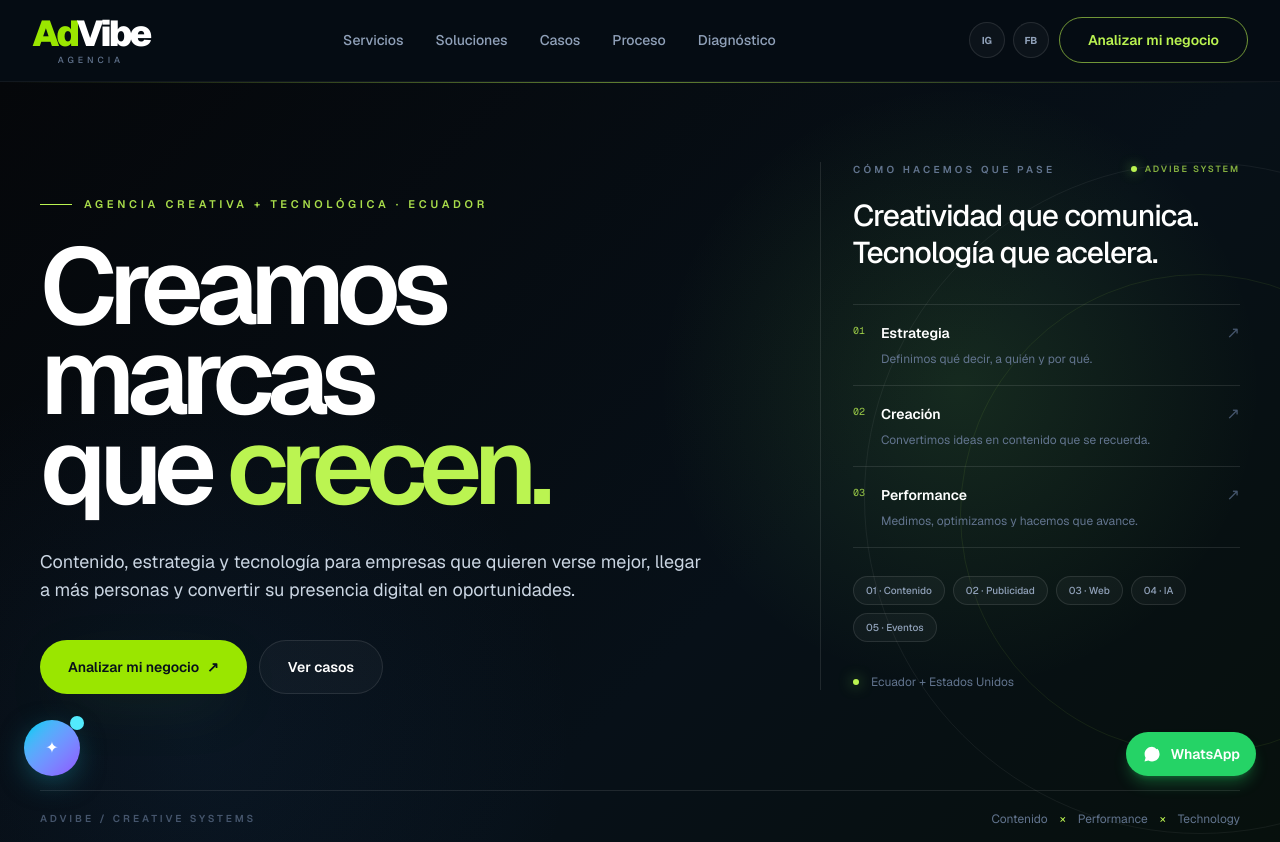
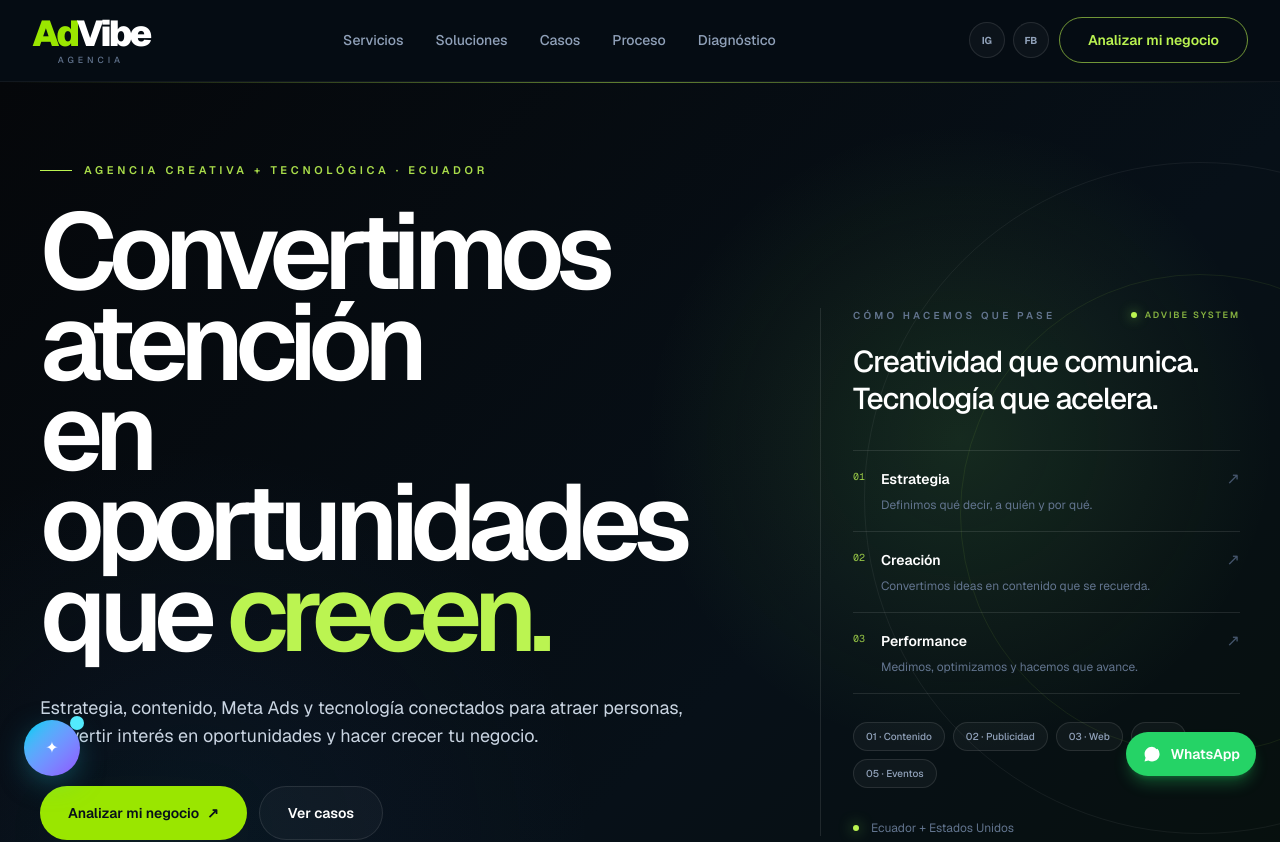
Before and after one commit to pablowebster94-sudo/advibe, a Next.js app: page / in a window 1280 px wide. Shown: the top 842 px of the page. Built offline with nearby package versions, Linux system fonts and the light colour scheme.

Commit message:
Fix hero conversion messaging and CTA anchor

```diff
--- a/components/Hero.tsx
+++ b/components/Hero.tsx
@@ -6,7 +6,7 @@ import Button from "@/components/ui/Button";
 import EventButton from "@/components/EventButton";
 
 const highlights = ["Contenido", "Publicidad", "Web", "IA", "Eventos"];
-const rotatingWords = ["destacan.", "venden.", "crecen."];
+const rotatingWords = ["atraen.", "convierten.", "crecen."];
 const system = [
   { number: "01", title: "Estrategia", text: "Definimos qué decir, a quién y por qué." },
   { number: "02", title: "Creación", text: "Convertimos ideas en contenido que se recuerda." },
@@ -37,8 +37,8 @@ export default function Hero() {
               <span className="h-px w-8 bg-lime-300" /> Agencia creativa + tecnológica · Ecuador
             </p>
             <h1 className="max-w-5xl text-[clamp(3.7rem,8.4vw,8.4rem)] font-semibold leading-[0.84] tracking-[-0.075em] text-white">
-              <span className="block">Creamos marcas</span>
-              <span className="block">que <span className="inline-grid min-w-[6.1ch] align-baseline text-lime-300">
+              <span className="block">Convertimos atención</span>
+              <span className="block">en oportunidades que <span className="inline-grid min-w-[6.1ch] align-baseline text-lime-300">
                 <AnimatePresence initial={false}>
                   <motion.span key={rotatingWords[wordIndex]} initial={{ opacity: 0, y: 18 }} animate={{ opacity: 1, y: 0 }} exit={{ opacity: 0, y: -18 }} transition={{ duration: .35, ease: [0.22,1,0.36,1] }} className="[grid-area:1/1] inline-block whitespace-nowrap">
                     {rotatingWords[wordIndex]}
@@ -47,10 +47,10 @@ export default function Hero() {
               </span></span>
             </h1>
             <p className="mt-9 max-w-2xl text-base leading-7 text-slate-300 sm:text-lg">
-              Contenido, estrategia y tecnología para empresas que quieren verse mejor, llegar a más personas y convertir su presencia digital en oportunidades.
+              Estrategia, contenido, Meta Ads y tecnología conectados para atraer personas, convertir interés en oportunidades y hacer crecer tu negocio.
             </p>
             <div className="mt-9 flex flex-col gap-3 sm:flex-row">
-              <EventButton href="#diagnostico" eventName="hero_diagnostic_cta" eventParams={{ source: "interactive_hero" }} leadOnClick className="inline-flex items-center justify-center rounded-full bg-lime-400 px-7 py-4 text-sm font-semibold text-[#07101a] shadow-[0_18px_60px_-25px_rgba(120,217,79,.7)] hover:-translate-y-1 hover:bg-lime-300">Analizar mi negocio <span className="ml-2">↗</span></EventButton>
+              <EventButton href="#contacto" eventName="hero_diagnostic_cta" eventParams={{ source: "interactive_hero" }} leadOnClick className="inline-flex items-center justify-center rounded-full bg-lime-400 px-7 py-4 text-sm font-semibold text-[#07101a] shadow-[0_18px_60px_-25px_rgba(120,217,79,.7)] hover:-translate-y-1 hover:bg-lime-300">Analizar mi negocio <span className="ml-2">↗</span></EventButton>
               <Button href="#portafolio" variant="secondary" className="rounded-full border-white/10 bg-white/[0.03] px-7 py-4 text-white hover:border-white/20 hover:bg-white/[0.08]">Ver casos</Button>
             </div>
           </div>
```
